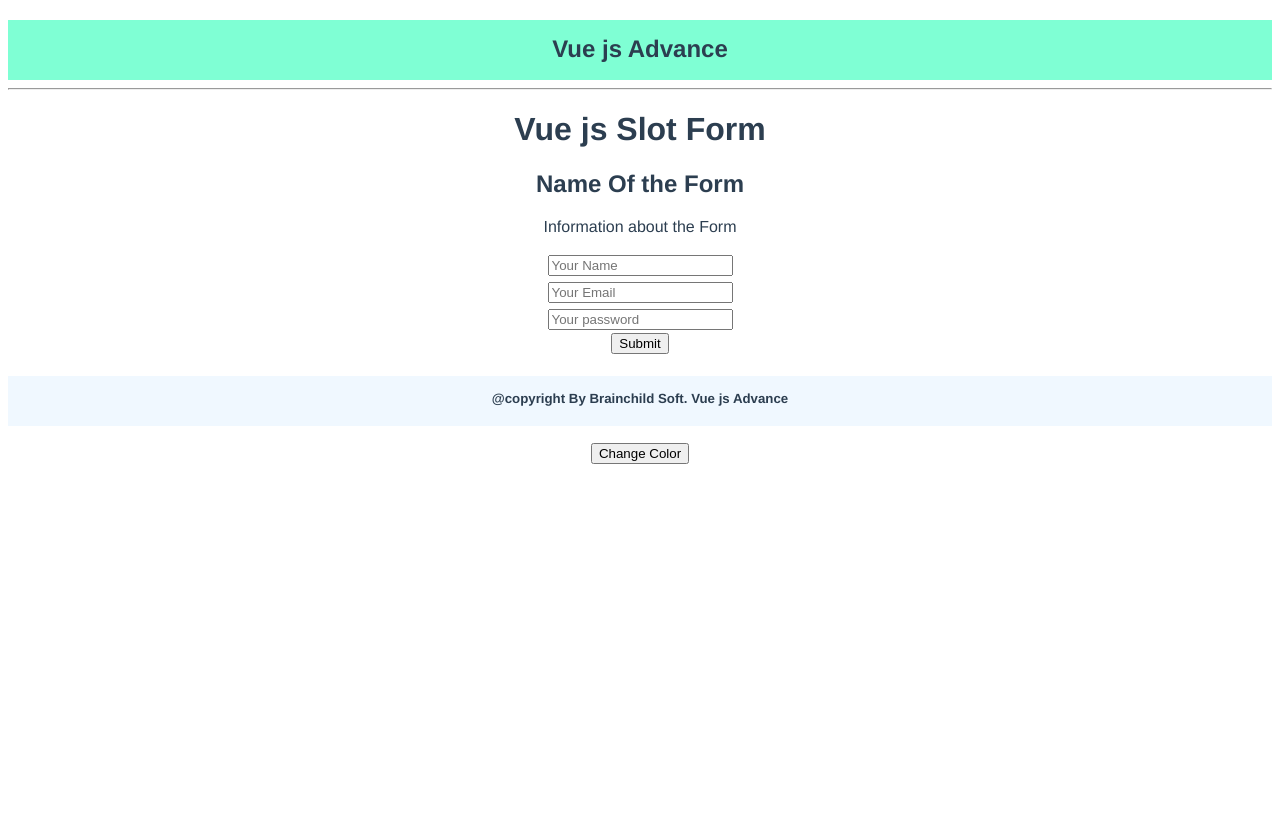
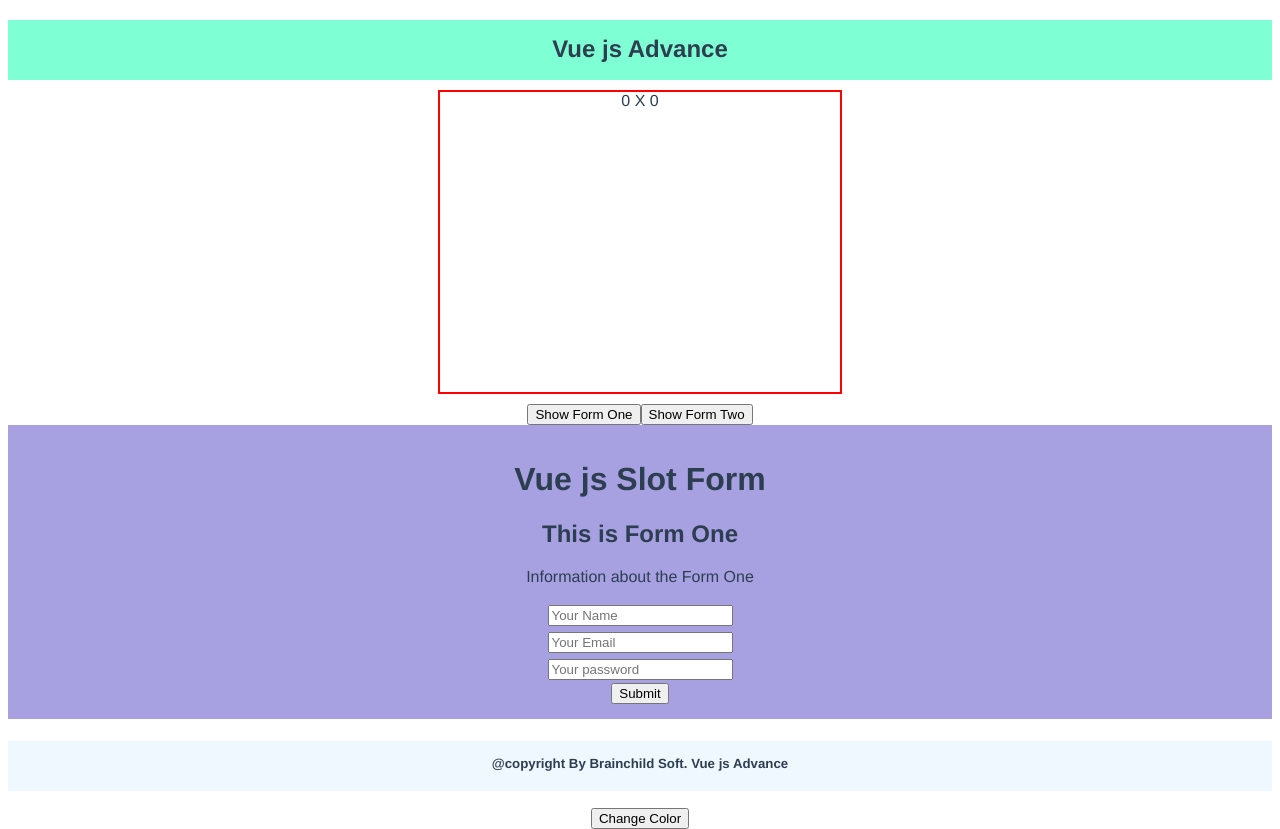
Before and after one commit to LaravelDevBose/core-vueJs, a Vue app: page / in a window 1280 px wide. Before the commit the page ends 800 px from the top, so only its background shows below. Built offline with nearby package versions, Linux system fonts and the light colour scheme.

Commit message:
Dynamic Components show

```diff
--- a/src/App.vue
+++ b/src/App.vue
@@ -1,45 +1,24 @@
 <template>
     <div id="app">
         <AppHeader :title="title" v-on:changeTitle="updateTitle($event)"/>
-<!--        <AppBody/>-->
-        <hr>
-        <form-helper>
-            <div slot="form-header">
-                <h2>Name Of the Form</h2>
-                <p>Information about the Form</p>
-            </div>
-            <div slot="form-fields">
-                <div class="py-3">
-                    <input type="text" placeholder="Your Name">
-                </div>
-                <div class="py-3">
-                    <input type="email" placeholder="Your Email">
-                </div>
-                <div class="py-3">
-                    <input type="password" placeholder="Your password">
-                </div>
-            </div>
-            <div slot="form-controls">
-                <button @click="formSubmit">Submit</button>
-            </div>
-        </form-helper>
+        <AppBody/>
         <AppFooter :title="title"/>
     </div>
 </template>
 
 <script>
     import AppHeader from './components/AppHeader'
-    // import AppBody from './components/AppBody'
+    import AppBody from './components/AppBody'
     import AppFooter from './components/AppFooter'
-    import FormHelper from './components/formHelper'
+
 
     export default {
         name: 'app',
         components: {
             AppHeader,
-            // AppBody,
+            AppBody,
             AppFooter,
-            FormHelper,
+
         },
         data(){
             return {
--- a/src/components/AppBody.vue
+++ b/src/components/AppBody.vue
@@ -1,37 +1,52 @@
 <template>
-    <div id="body" v-on:mousemove="getOrigin">
-        <span>{{ x }} X {{ y }}</span>
+    <div>
+        <div id="body" v-on:mousemove="getOrigin">
+            <span>{{ x }} X {{ y }}</span>
+        </div>
+        <button @click="component='FormOne'">Show Form One</button>
+        <button @click="component='FormTwo'">Show Form Two</button>
+        <keep-alive>
+            <component :is="component"></component>
+        </keep-alive>
     </div>
+
 </template>
 
 <script>
+    import FormOne from './FormOne';
+    import FormTwo from './FormTwo';
     export default {
         name: "AppBody",
+        components:{
+          FormOne,
+          FormTwo
+        },
         data(){
             return{
                 x:0,
                 y:0,
+                component:'FormOne'
             }
         },
-        beforeCreate() {
-            alert('before create')
-        },
-        created() {
-            alert('created');
-        },
-        beforeMount() {
-            alert('before Mounted')
-        },
-        mounted() {
-            alert('Mounted');
-        },
-        beforeUpdate() {
-            alert('before update');
-        },
-        updated() {
-
-            alert('updated');
-        },
+        // beforeCreate() {
+        //     alert('before create')
+        // },
+        // created() {
+        //     alert('created');
+        // },
+        // beforeMount() {
+        //     alert('before Mounted')
+        // },
+        // mounted() {
+        //     alert('Mounted');
+        // },
+        // beforeUpdate() {
+        //     alert('before update');
+        // },
+        // updated() {
+        //
+        //     alert('updated');
+        // },
         methods:{
             getOrigin(event){
                 this.x= event.offsetX;
--- /dev/null
+++ b/src/components/FormOne.vue
@@ -0,0 +1,40 @@
+<template>
+    <div id="form-one">
+        <form-helper>
+            <div slot="form-header">
+                <h2>This is Form One</h2>
+                <p>Information about the Form One</p>
+            </div>
+            <div slot="form-fields">
+                <div class="py-3">
+                    <input type="text" placeholder="Your Name">
+                </div>
+                <div class="py-3">
+                    <input type="email" placeholder="Your Email">
+                </div>
+                <div class="py-3">
+                    <input type="password" placeholder="Your password">
+                </div>
+            </div>
+            <div slot="form-controls">
+                <button @click="formSubmit">Submit</button>
+            </div>
+        </form-helper>
+    </div>
+</template>
+
+<script>
+    import FormHelper from './formHelper'
+    export default {
+        name: "FormOne",
+        components:{
+            FormHelper,
+        }
+    }
+</script>
+
+<style scoped>
+#form-one{
+    background-color: #a7a1e2;
+}
+</style>
--- /dev/null
+++ b/src/components/FormTwo.vue
@@ -0,0 +1,38 @@
+<template>
+    <div id="form-two">
+        <form-helper>
+            <div slot="form-header">
+                <h2>This is Form Two</h2>
+                <p>Information about the Form Two</p>
+            </div>
+            <div slot="form-fields">
+                <div class="py-3">
+                    <input type="email" placeholder="Your Email">
+                </div>
+                <div class="py-3">
+                    <input type="password" placeholder="Your password">
+                </div>
+            </div>
+            <div slot="form-controls">
+                <button @click="formSubmit">Submit</button>
+            </div>
+        </form-helper>
+    </div>
+</template>
+
+<script>
+    import FormHelper from './formHelper';
+
+    export default {
+        name: "FormTwo",
+        components:{
+            FormHelper,
+        }
+    }
+</script>
+
+<style scoped>
+#form-two{
+    background-color: #6affb3;
+}
+</style>
--- a/src/components/formHelper.vue
+++ b/src/components/formHelper.vue
@@ -1,5 +1,5 @@
 <template>
-    <div>
+    <div id="formHelper">
         <h1>Vue js Slot Form</h1>
         <form action="">
             <div id="form-header">
@@ -22,5 +22,7 @@
 </script>
 
 <style scoped>
-
+#formHelper{
+    padding: 15px 0;
+}
 </style>
```
